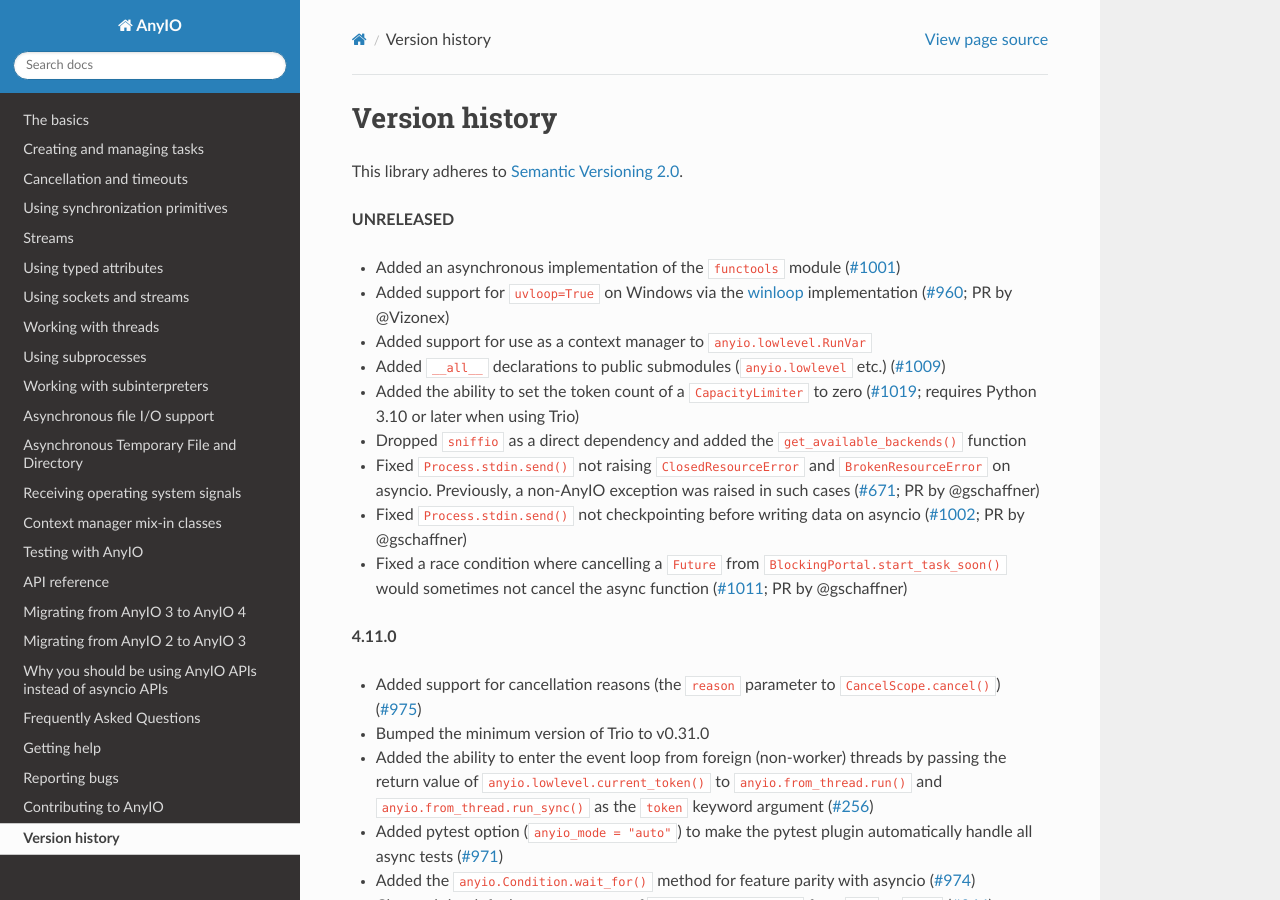
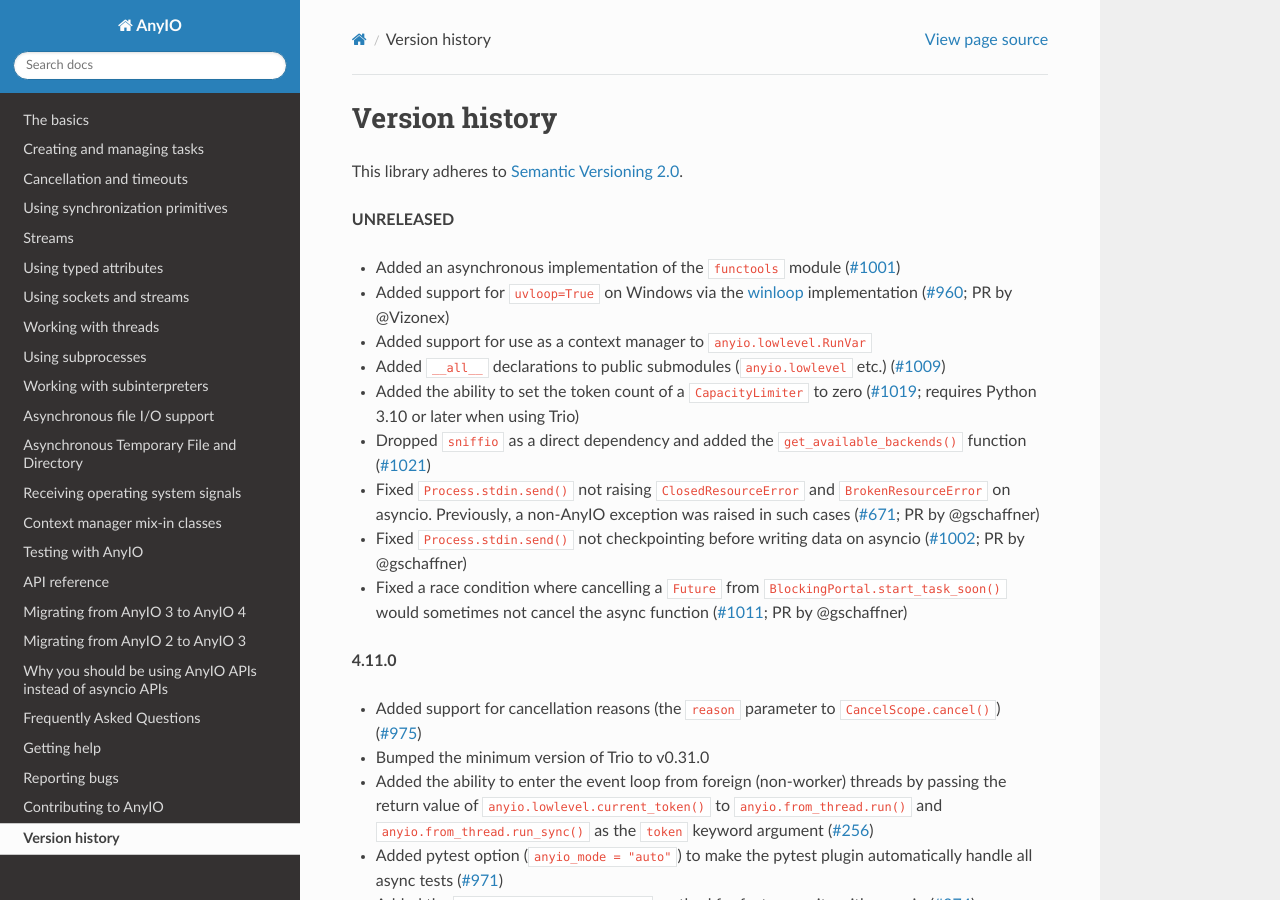
Before and after one commit to agronholm/anyio, a Sphinx documentation site: the page built from docs/versionhistory.rst, in a window 1280 px wide and 900 px high. Built offline with Sphinx 7.4.7 and the Read the Docs theme 3.1.0, drawn with Linux system fonts in a browser that asks for light colours; the version number could not be read and is left out.

Commit message:
Added PR link

```diff
--- a/docs/versionhistory.rst
+++ b/docs/versionhistory.rst
@@ -16,7 +16,7 @@ This library adheres to `Semantic Versioning 2.0 <http://semver.org/>`_.
   (`#1019 <https://github.com/agronholm/anyio/pull/1019>`_; requires Python 3.10 or
   later when using Trio)
 - Dropped ``sniffio`` as a direct dependency and added the ``get_available_backends()``
-  function
+  function (`#1021 <https://github.com/agronholm/anyio/pull/1021>`_)
 - Fixed ``Process.stdin.send()`` not raising ``ClosedResourceError`` and
   ``BrokenResourceError`` on asyncio. Previously, a non-AnyIO exception was raised in
   such cases (`#671 <https://github.com/agronholm/anyio/issues/671>`_; PR by
```
